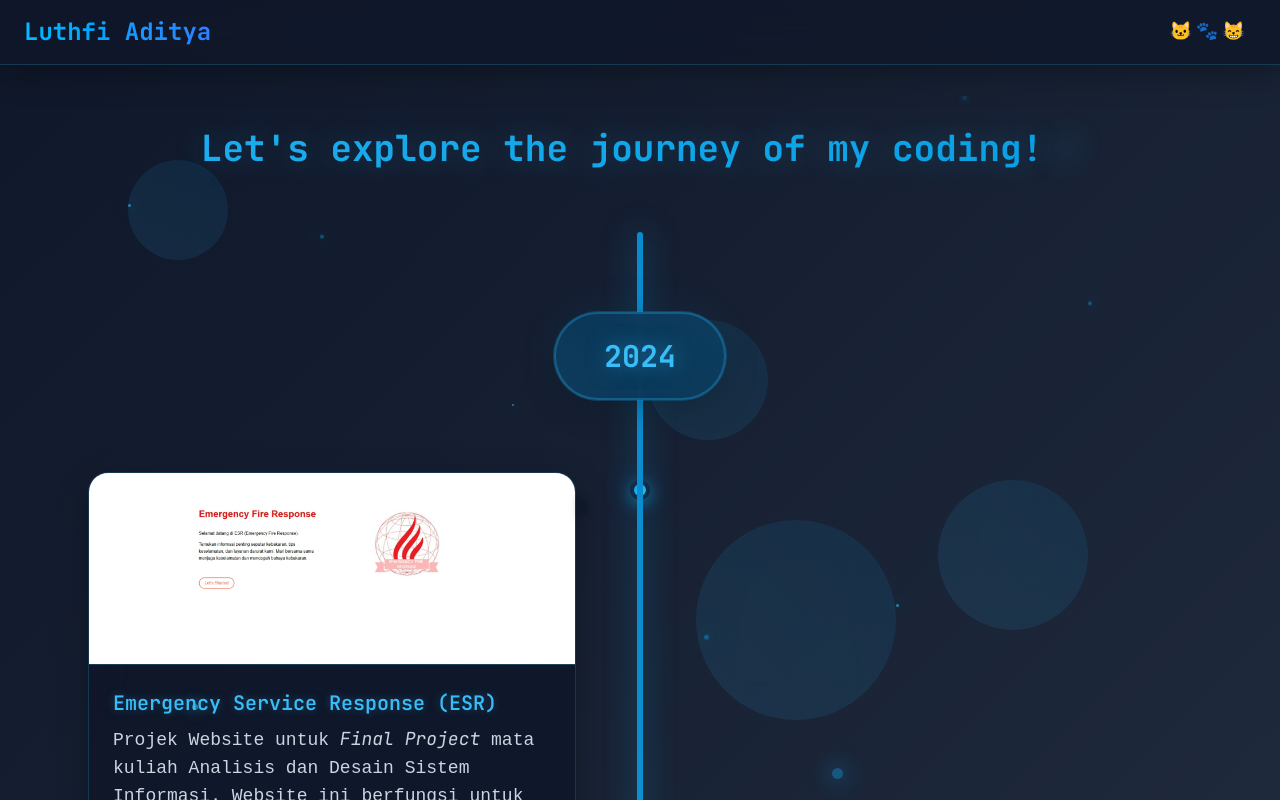
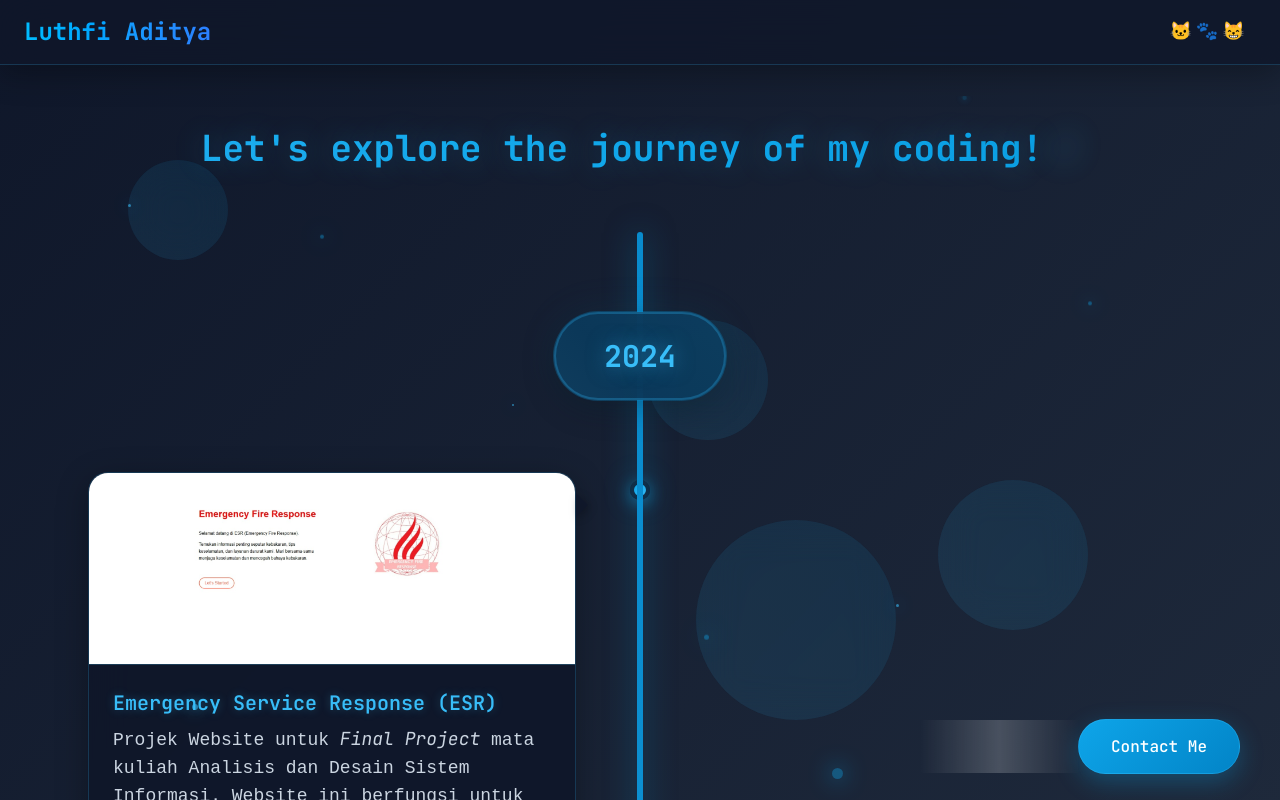
Before and after one commit to LuthfiAditya01/Portofolio, a React (Vite) app: page /project in a window 1280 px wide. Shown: the top 800 px of the page. Built offline with nearby package versions, Linux system fonts and the light colour scheme; a web font is replaced by a local one.

Commit message:
Adding Contact Me Button
Menambahkan tombol kontak di sudut kanan bawah halaman dan memperbarui tautan proyek ke halaman GitHub pribadi.

```diff
--- a/src/App.tsx
+++ b/src/App.tsx
@@ -99,6 +99,13 @@ function AppContent() {
         />
       </Routes>
 
+      <div data-aos="fade-left" className="fixed bottom-10 right-10 z-50">
+        <a className="contact-btn text-white font-medium py-2 px-4 md:py-4 md:px-8 rounded-full transition-all duration-300 ease-in-out" href="mailto:luthfi2004aditya@gmail.com" rel="noopener noreferrer">
+          Contact Me
+        </a>
+      </div>
+
+
 
       {/* Footer hanya ditampilkan di route tertentu */}
       {shouldShowFooter && (
--- a/src/project.tsx
+++ b/src/project.tsx
@@ -84,7 +84,7 @@ export default function project(){
                 <span className="tech-tag text-sm px-3 py-1 rounded-full">JavaScript</span>
                 {/* <span className="tech-tag text-sm px-3 py-1 rounded-full">Google Script</span> */}
               </div>
-              <a href="https://fla-o-krezz.vercel.app" className="project-btn inline-block font-medium py-3 px-6 rounded-lg">
+              <a href="https://luthfiaditya01.github.io" className="project-btn inline-block font-medium py-3 px-6 rounded-lg">
                 <i className="fas fa-external-link-alt mr-2"></i>Lihat Proyek
               </a>
             </div>
```
